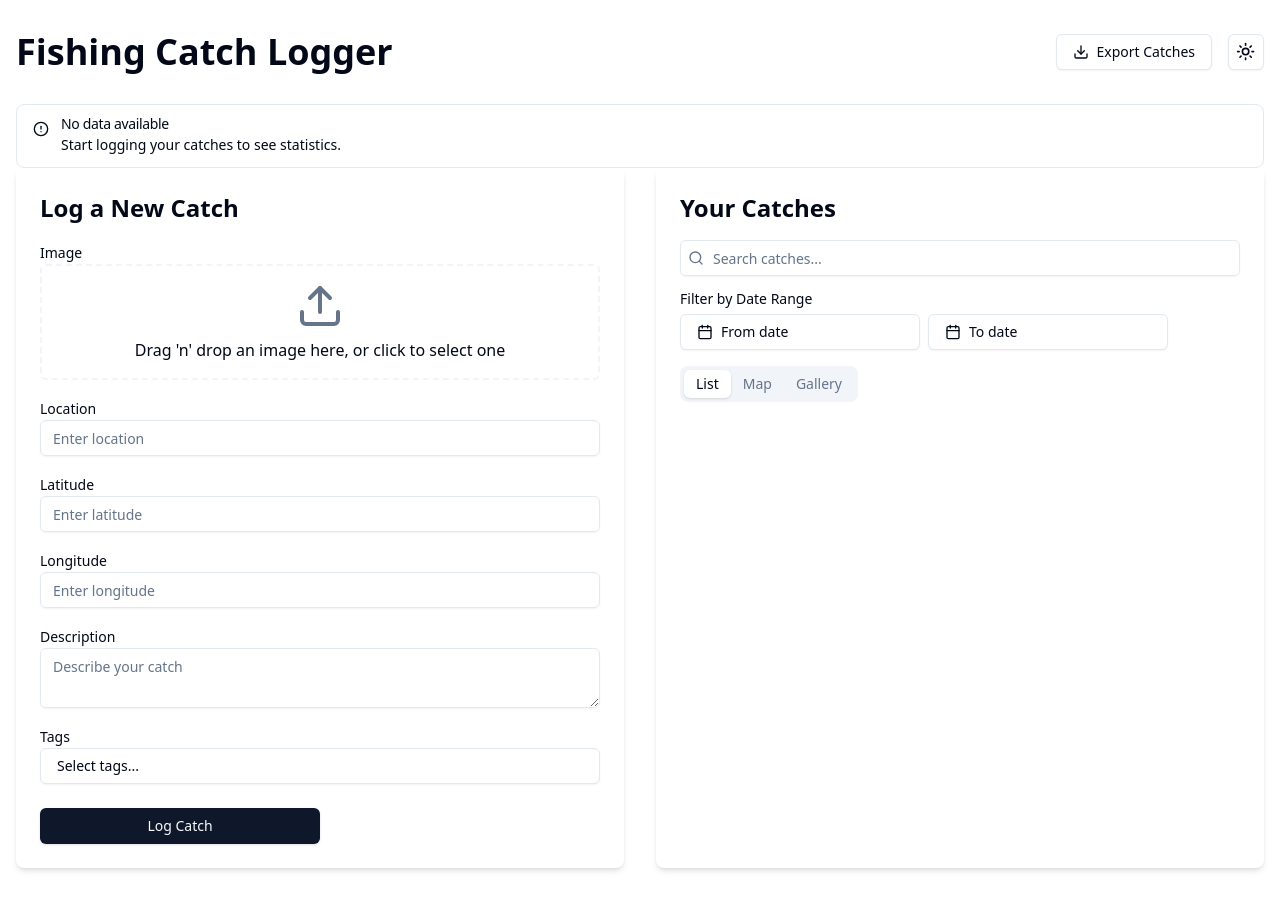
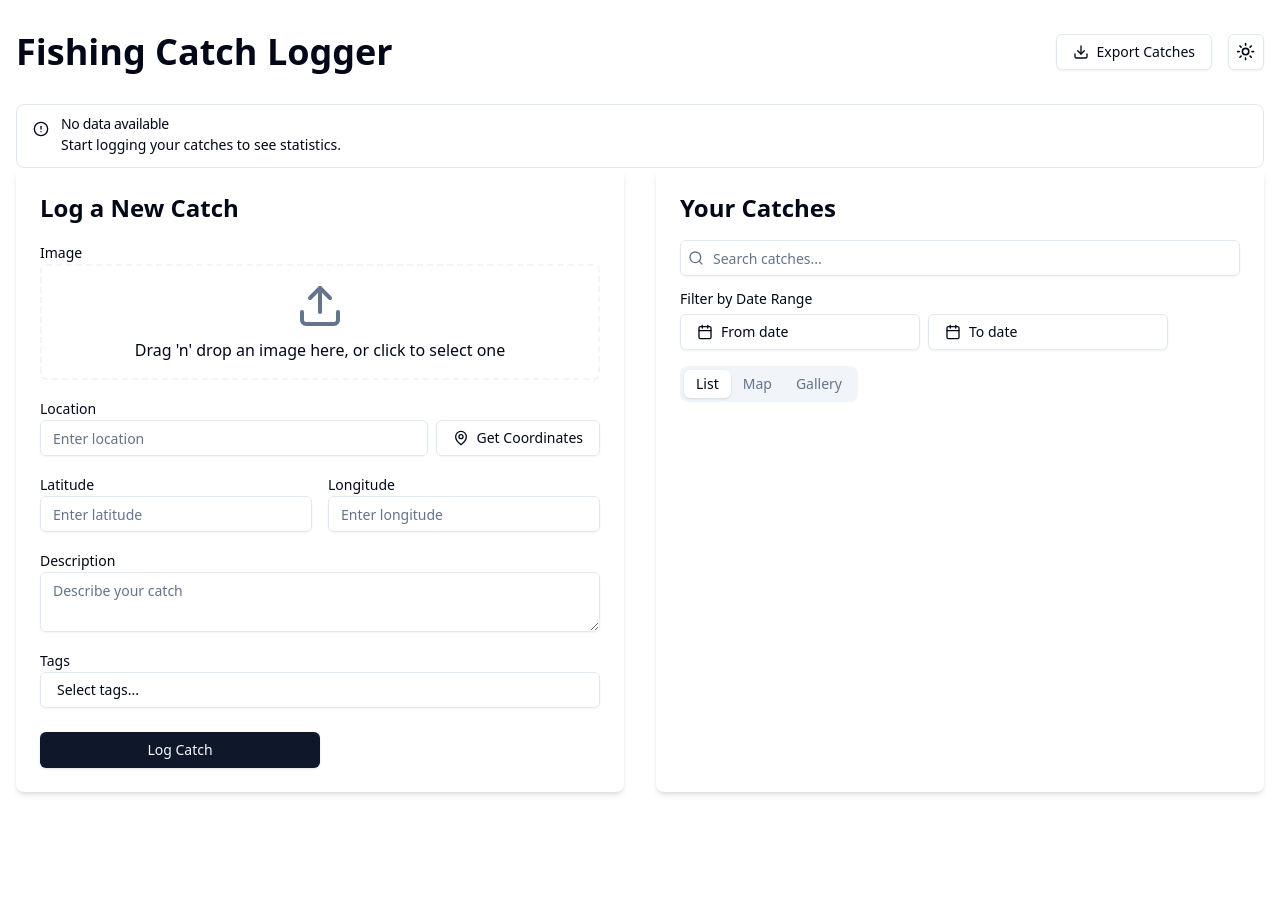
Before and after one commit to jasonkneen/sg-581720654063997, a Next.js app: page / in a window 1280 px wide. After the commit the page ends 824 px from the top, so only its background shows below. Built offline with nearby package versions, Linux system fonts and the light colour scheme.

Commit message:
SOFTGEN MAGIC

```diff
--- a/src/components/CatchForm.js
+++ b/src/components/CatchForm.js
@@ -5,10 +5,11 @@ import { Input } from "@/components/ui/input";
 import { Textarea } from "@/components/ui/textarea";
 import { Label } from "@/components/ui/label";
 import { Badge } from "@/components/ui/badge";
-import { X, Upload } from "lucide-react";
+import { X, Upload, MapPin } from "lucide-react";
 import { motion, AnimatePresence } from "framer-motion";
 import { Command, CommandEmpty, CommandGroup, CommandInput, CommandItem } from "@/components/ui/command";
 import { Popover, PopoverContent, PopoverTrigger } from "@/components/ui/popover";
+import { useToast } from "@/components/ui/use-toast";
 
 const commonTags = ['Bass', 'Trout', 'Salmon', 'Catfish', 'Pike', 'Perch', 'Carp', 'Sunny', 'Rainy', 'Lakeshore', 'River', 'Ocean'];
 
@@ -22,6 +23,7 @@ export default function CatchForm({ onAddCatch, onUpdateCatch, editingCatch, set
   const [currentTag, setCurrentTag] = useState('');
   const [errors, setErrors] = useState({});
   const [openTagsPopover, setOpenTagsPopover] = useState(false);
+  const { toast } = useToast();
 
   useEffect(() => {
     if (editingCatch) {
@@ -84,8 +86,16 @@ export default function CatchForm({ onAddCatch, onUpdateCatch, editingCatch, set
       };
       if (editingCatch) {
         onUpdateCatch(catchData);
+        toast({
+          title: "Catch updated",
+          description: "Your catch has been successfully updated.",
+        });
       } else {
         onAddCatch(catchData);
+        toast({
+          title: "Catch added",
+          description: "Your catch has been successfully logged.",
+        });
       }
       resetForm();
     }
@@ -101,6 +111,42 @@ export default function CatchForm({ onAddCatch, onUpdateCatch, editingCatch, set
     setCurrentTag('');
     setErrors({});
     setEditingCatch(null);
+  };
+
+  const fetchCoordinates = async () => {
+    if (!location) {
+      toast({
+        title: "Error",
+        description: "Please enter a location first.",
+        variant: "destructive",
+      });
+      return;
+    }
+    try {
+      const response = await fetch(`https://nominatim.openstreetmap.org/search?format=json&q=${encodeURIComponent(location)}`);
+      const data = await response.json();
+      if (data && data.length > 0) {
+        setLatitude(data[0].lat);
+        setLongitude(data[0].lon);
+        toast({
+          title: "Coordinates fetched",
+          description: "Latitude and longitude have been automatically filled.",
+        });
+      } else {
+        toast({
+          title: "Location not found",
+          description: "Unable to find coordinates for the given location.",
+          variant: "destructive",
+        });
+      }
+    } catch (error) {
+      console.error("Error fetching coordinates:", error);
+      toast({
+        title: "Error",
+        description: "Failed to fetch coordinates. Please try again.",
+        variant: "destructive",
+      });
+    }
   };
 
   return (
@@ -131,14 +177,22 @@ export default function CatchForm({ onAddCatch, onUpdateCatch, editingCatch, set
       </div>
       <div>
         <Label htmlFor="location">Location</Label>
+        <div className="flex space-x-2">
           <Input
             id="location"
             value={location}
             onChange={(e) => setLocation(e.target.value)}
             placeholder="Enter location"
+            className="flex-grow"
           />
+          <Button type="button" onClick={fetchCoordinates} variant="outline">
+            <MapPin className="h-4 w-4 mr-2" />
+            Get Coordinates
+          </Button>
+        </div>
         {errors.location && <p className="text-destructive text-sm mt-1">{errors.location}</p>}
       </div>
+      <div className="grid grid-cols-2 gap-4">
         <div>
           <Label htmlFor="latitude">Latitude</Label>
           <Input
@@ -162,6 +216,7 @@ export default function CatchForm({ onAddCatch, onUpdateCatch, editingCatch, set
             step="any"
           />
           {errors.longitude && <p className="text-destructive text-sm mt-1">{errors.longitude}</p>}
+        </div>
       </div>
       <div>
         <Label htmlFor="description">Description</Label>
```
Lines whose indentation alone changed are shown as unchanged.
